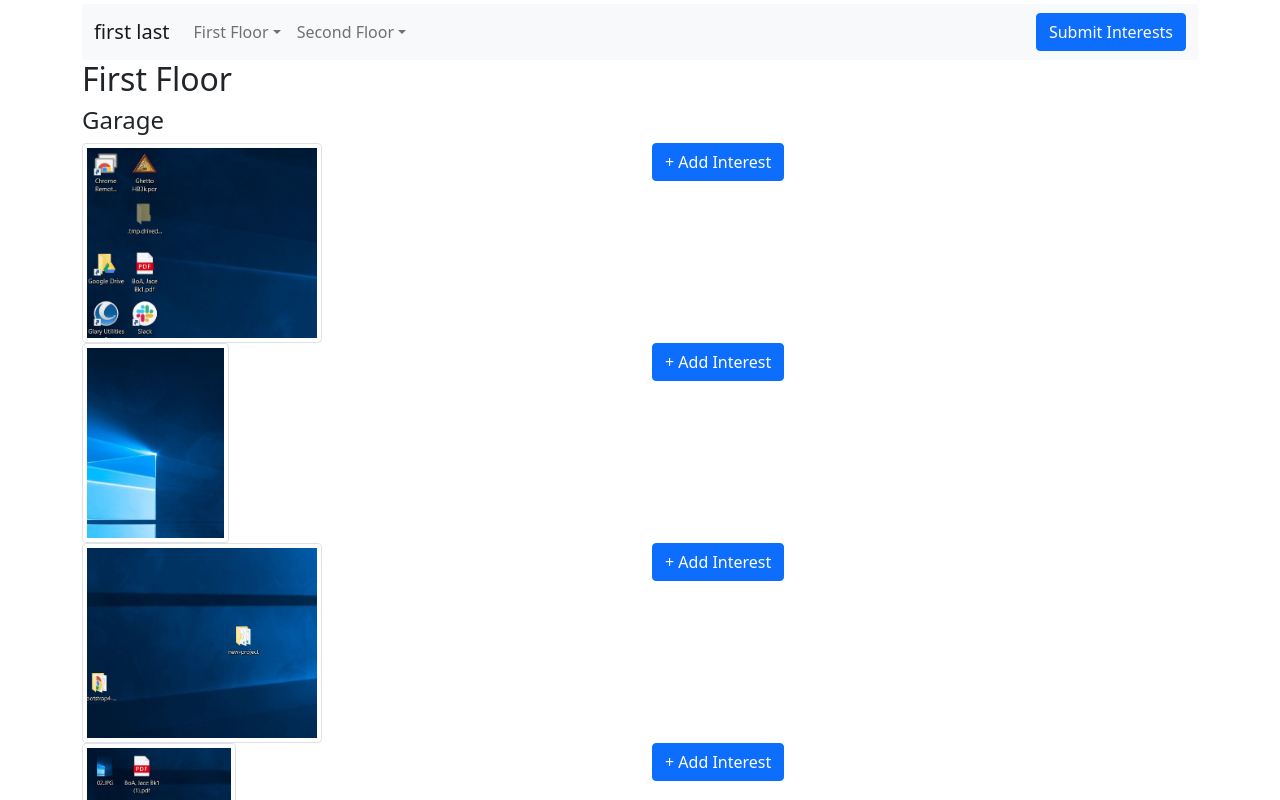
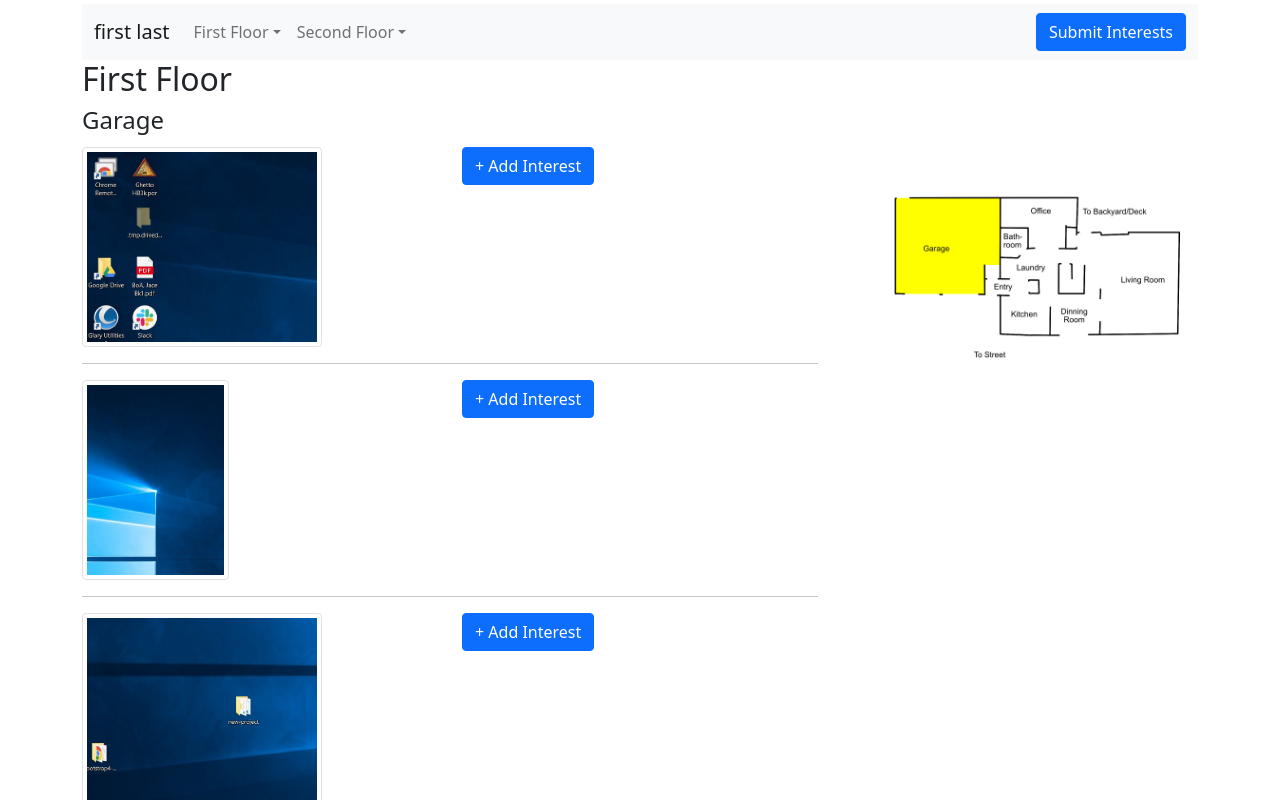
Before and after one commit to JPEdgar/dads-estate-site, a React (Create React App) app: page / in a window 1280 px wide. Shown: the top 800 px of the page. Built offline with nearby package versions, Linux system fonts and the light colour scheme.

Commit message:
9/22/21, Delete not working with complex state.  May need to go to Context or Redux

```diff
--- a/src/components/Floor.jsx
+++ b/src/components/Floor.jsx
@@ -3,16 +3,23 @@ import React from "react";
 // custom components
 import Room from "./Room";
 
-export default function Floor({ floorData }) {
+export default function Floor({ floorIdx, floorData, setInterests }) {
    // console.log("(floor.jsx) floorData = ", floorData);
+
    return (
       <>
          <h2>{floorData.floorName}</h2>
-         {floorData.rooms.map((roomData) => {
+         {floorData.rooms.map((roomData, roomIdx) => {
             // console.log("(floor.jsx) roomData = ", roomData)
+
             return (
                <div key={roomData.roomId}>
-                  <Room roomData={roomData} />
+                  <Room
+                     floorIdx={floorIdx}
+                     roomIdx={roomIdx}
+                     roomData={roomData}
+                     setInterests={setInterests}
+                  />
                </div>
             );
          })}
--- a/src/components/House.jsx
+++ b/src/components/House.jsx
@@ -14,21 +14,7 @@ export default function House() {
    useEffect(() => {
       const interestArr = [];
 
-      houseData.map((floor, floorIndex) => {
-         interestArr.push(FloorInfo(floor.id, floor.name, []));
-         floor.floorData.map((room) => {
-            interestArr[floorIndex].rooms.push(
-               RoomInfo(
-                  room.roomId,
-                  room.name,
-                  room.blueprintPicture,
-                  room.sectionPictures
-               )
-            );
-            return null;
-         });
-         return null;
-      });
+      houseData.map((floor, floorIdx1) => { interestArr.push(FloorInfo(floor.id, floor.name, [])); floor.floorData.map((room) => { interestArr[floorIdx1].rooms.push( RoomInfo( room.roomId, room.name, room.blueprintPicture, room.sectionPictures ) ); return null; }); return null; });
       // console.log("(house.jsx) interestArr = ", interestArr[0].rooms[0]);
       setInterests(interestArr);
    }, []);
@@ -36,11 +22,15 @@ export default function House() {
    return (
       <>
          {interests &&
-            interests.map((floorData) => {
-            //    console.log("(house.jsx) floorData = ", floorData)
+            interests.map((floorData, floorIdx) => {
+               //    console.log("(house.jsx) floorData = ", floorData)
                return (
                   <div key={floorData.floorId}>
-                     <Floor floorData={floorData} />
+                     <Floor
+                        floorIdx={floorIdx}
+                        floorData={floorData}
+                        setInterests={setInterests}
+                     />
                   </div>
                );
             })}
--- a/src/components/Interest.jsx
+++ b/src/components/Interest.jsx
@@ -1,3 +1,69 @@
+import React, { useEffect, useState } from "react";
+
+// libraries
+import { Form, Button, Row, Col } from "react-bootstrap";
+
+export default function Interest({
+   floorIdx,
+   roomIdx,
+   sectionIdx,
+   interestData,
+   setInterests,
+}) {
+   // console.log("(interest.jsx) interestData = ", interestData)
+   const [interestArray, setInterestArray] = useState([]);
+
+   useEffect(() => {
+      setInterests((curr) => {
+         setInterestArray(
+            curr[floorIdx].rooms[roomIdx].sections[sectionIdx].interests
+         );
+
+         return curr;
+      });
+   }, [interestArray]);
+
+   const handleDelete = () => {
+      setInterests((curr) => {
+         let tempArr =
+            curr[floorIdx].rooms[roomIdx].sections[sectionIdx].interests;
+
+         tempArr = tempArr.filter((temp) => {
+            return temp.id !== interestData.id;
+         });
+         console.log(tempArr);
+         setInterestArray([...tempArr]);
+         return curr;
+      });
+   };
+
+   return (
+      <Form>
+         <Form.Group as={Row} className="mb-3">
+            <Col xs={9}>
+               <Form.Control
+                  placeholder="Describe a single item of interest"
+                  as="textarea"
+                  rows={1}
+                  // onChange={handleChange}
+                  // value={roomData.description}
+               />
+            </Col>
+            <Col xs={3}>
+               <Button
+                  onClick={() => handleDelete()}
+                  variant="danger"
+                  size="sm"
+               >
+                  Delete
+               </Button>
+            </Col>
+         </Form.Group>
+      </Form>
+   );
+}
+
+/*
 import React, { useState } from "react";
 
 // libraries
@@ -52,3 +118,4 @@ export default function Interest({ section, setInterests }) {
       </Form>
    );
 }
+*/
--- a/src/components/Room.jsx
+++ b/src/components/Room.jsx
@@ -1,26 +1,33 @@
 import React from "react";
 
 // libraries
-// import { Row } from "react-bootstrap";
+import { Row, Col, Image } from "react-bootstrap";
 
 // custom components
 import Section from "./Section";
 
-export default function Room({ roomData }) {
-   // console.log("(room.jsx) roomData = ", roomData)
+export default function Room({ floorIdx, roomIdx, roomData, setInterests }) {
+   // console.log("(room.jsx) roomData = ", roomData);
+
    return (
       <>
          <h4>{roomData.roomName}</h4>
-         {roomData.sections &&
-         roomData.sections.map(sectionData => {
-            // console.log("(room.jsx) sectionData = ", sectionData)
-            return (
-               <div key={sectionData.id}>
-                  <Section sectionData={sectionData} />
-               </div>
-            )
-         })
-         }
+         <Row>
+            <Col xs={7} lg={8}>
+               {roomData.sections &&
+                  roomData.sections.map((sectionData, sectionIdx) => {
+                     // console.log("(room.jsx) sectionData = ", sectionData)
+                     return (
+                        <div key={sectionData.id}>
+                           <Section floorIdx={floorIdx} roomIdx={roomIdx} sectionIdx={sectionIdx} sectionData={sectionData} setInterests={setInterests} />
+                        </div>
+                     );
+                  })}
+            </Col>
+            <Col xs={5} lg={4}>
+               <Image src={roomData.blueprintPic} fluid />
+            </Col>
+         </Row>
       </>
    );
 }
--- a/src/components/Section.jsx
+++ b/src/components/Section.jsx
@@ -1,40 +1,67 @@
-import React from "react";
+import React, { useState, useEffect } from "react";
 
 // libraries
 import { Image, Row, Col, Button } from "react-bootstrap";
 
-export default function Section({ sectionData }) {
+// custom components
+import Interest from "./Interest";
+import { InterestInfo } from "./HouseInfo";
+
+export default function Section({
+   floorIdx,
+   roomIdx,
+   sectionIdx,
+   sectionData,
+   setInterests,
+}) {
    // console.log("(section.jsx) sectionData = ", sectionData);
+   const [updateState, setUpdateState] = useState(false);
+
+   useEffect(() => {
+      setUpdateState(false);
+      if (updateState) {
+         setInterests((curr) => {
+            const tempCurr = [...curr];
+            const loc =
+               tempCurr[floorIdx].rooms[roomIdx].sections[sectionIdx].interests;
+
+            // intake -- picId = "", room = "", fName = "", lName = "", email = "", phone = "", desc = ""
+            // return -- id: Math.random() * 1000, room: room, pictureId: picId, firstName: fName, lastName: lName, email: email, phone: phone, description: desc,
+            loc.push(InterestInfo());
+            return curr;
+         });
+      }
+   }, [updateState]);
 
    const addInterest = () => {
-      console.log("add interest");
+      setUpdateState(true);
    };
 
    return (
       <>
-         <Row>
+         <Row className="mt-1">
             <Col>
-               <Image
-                  src={sectionData.pic}
-                  style={{ height: "200px", width: "auto" }}
-                  thumbnail
-               />
+               <Image src={sectionData.pic} style={{ height: "200px", width: "auto" }} thumbnail />
             </Col>
             <Col>
-               {/* <Row> */}
-               {sectionData.interests &&
-                  sectionData.interests.map((interestData) => {
-                     console.log("(section.jsx) interestData =", interestData);
-                     return (
-                        <div>
-                           <></>
-                        </div>
-                     );
-                  })}
+               {sectionData.interests.map((interestData) => {
+                  // console.log("(section.jsx) interestData = ", interestData);
+                  return (
+                     <div key={interestData.id}>
+                        <Interest
+                           floorIdx={floorIdx}
+                           roomIdx={roomIdx}
+                           sectionIdx={sectionIdx}
+                           interestData={interestData}
+                           setInterests={setInterests}
+                        />
+                     </div>
+                  );
+               })}
                <Button onClick={() => addInterest()}>+ Add Interest</Button>
-               {/* </Row> */}
             </Col>
          </Row>
+         <hr />
       </>
    );
 }
```
